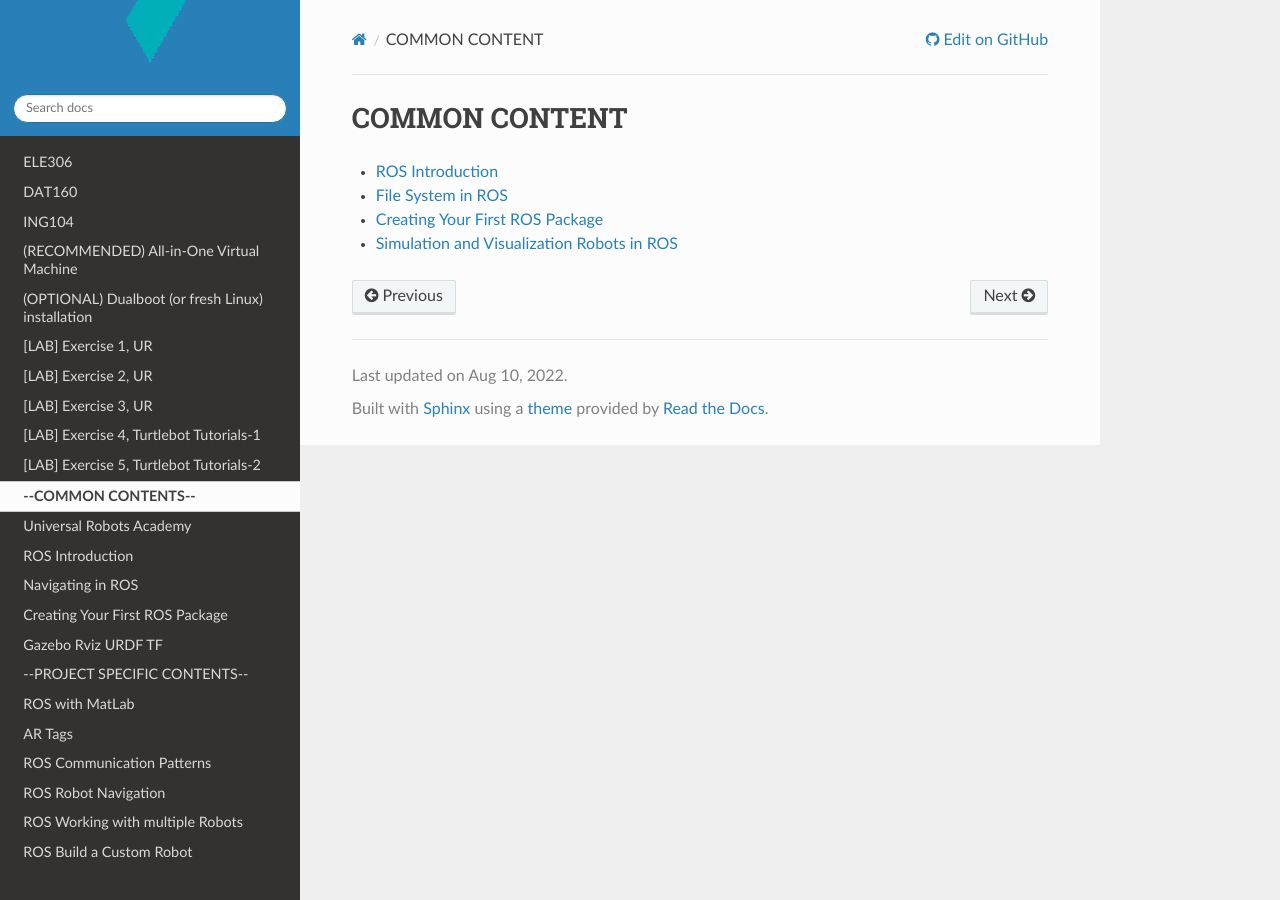
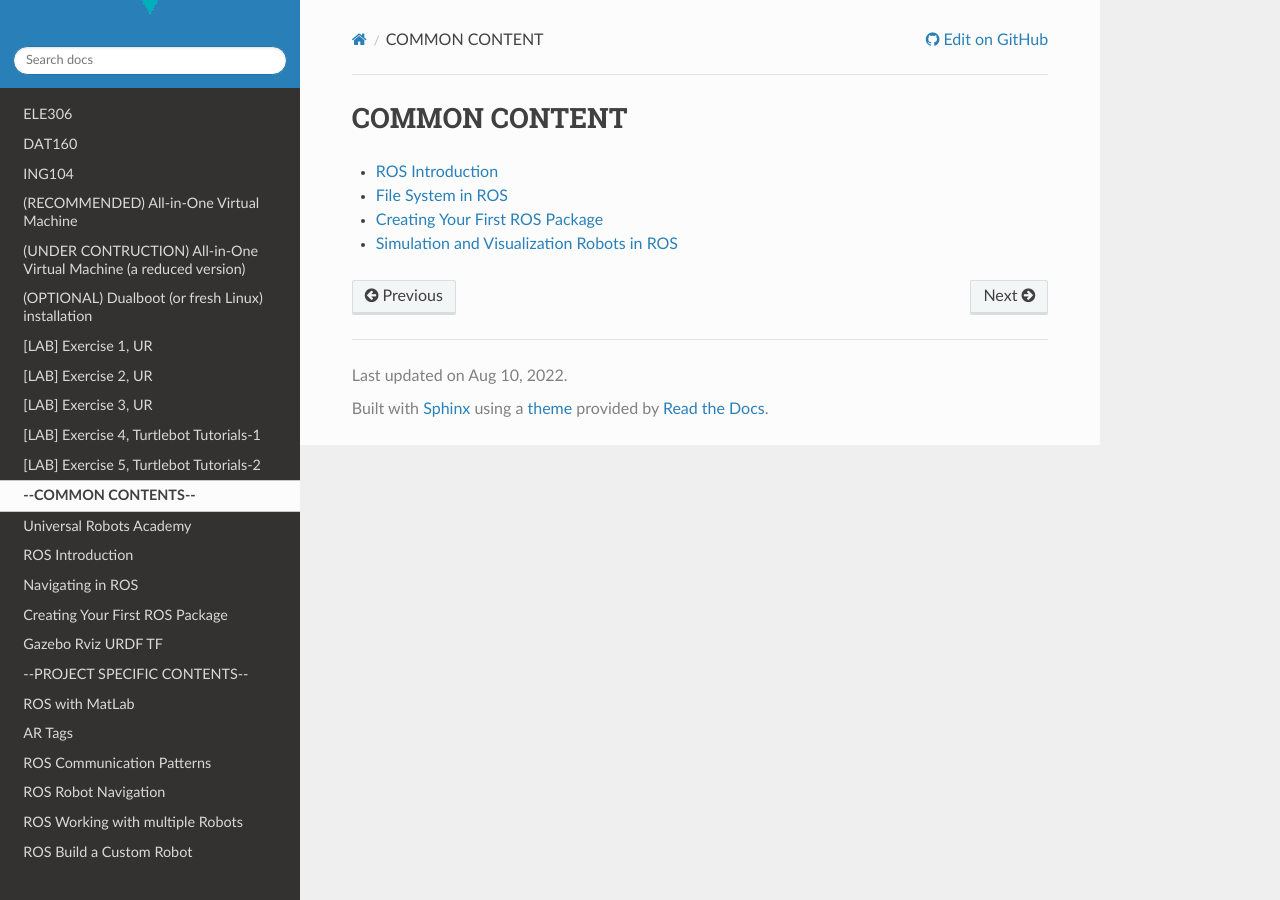
Before and after one commit to frdedynamics/robotics-lab-documentation, a Sphinx documentation site: the page built from source/texts/common_content.rst, in a window 1280 px wide. Built offline with Sphinx 7.4.7 and the Read the Docs theme 2.0.0, drawn with Linux system fonts in a browser that asks for light colours; the version number could not be read and is left out.

Commit message:
added link to reduced vm install instructions

```diff
--- a/source/index.rst
+++ b/source/index.rst
@@ -26,6 +26,7 @@
    :maxdepth: 1
 
    (RECOMMENDED) All-in-One Virtual Machine <texts/your_pc/install_vm.rst>
+   (UNDER CONTRUCTION) All-in-One Virtual Machine (a reduced version) <texts/your_pc/install_vm_reduced.rst>
    (OPTIONAL) Dualboot (or fresh Linux) installation <texts/your_pc/select_os.rst>
 
 
```
